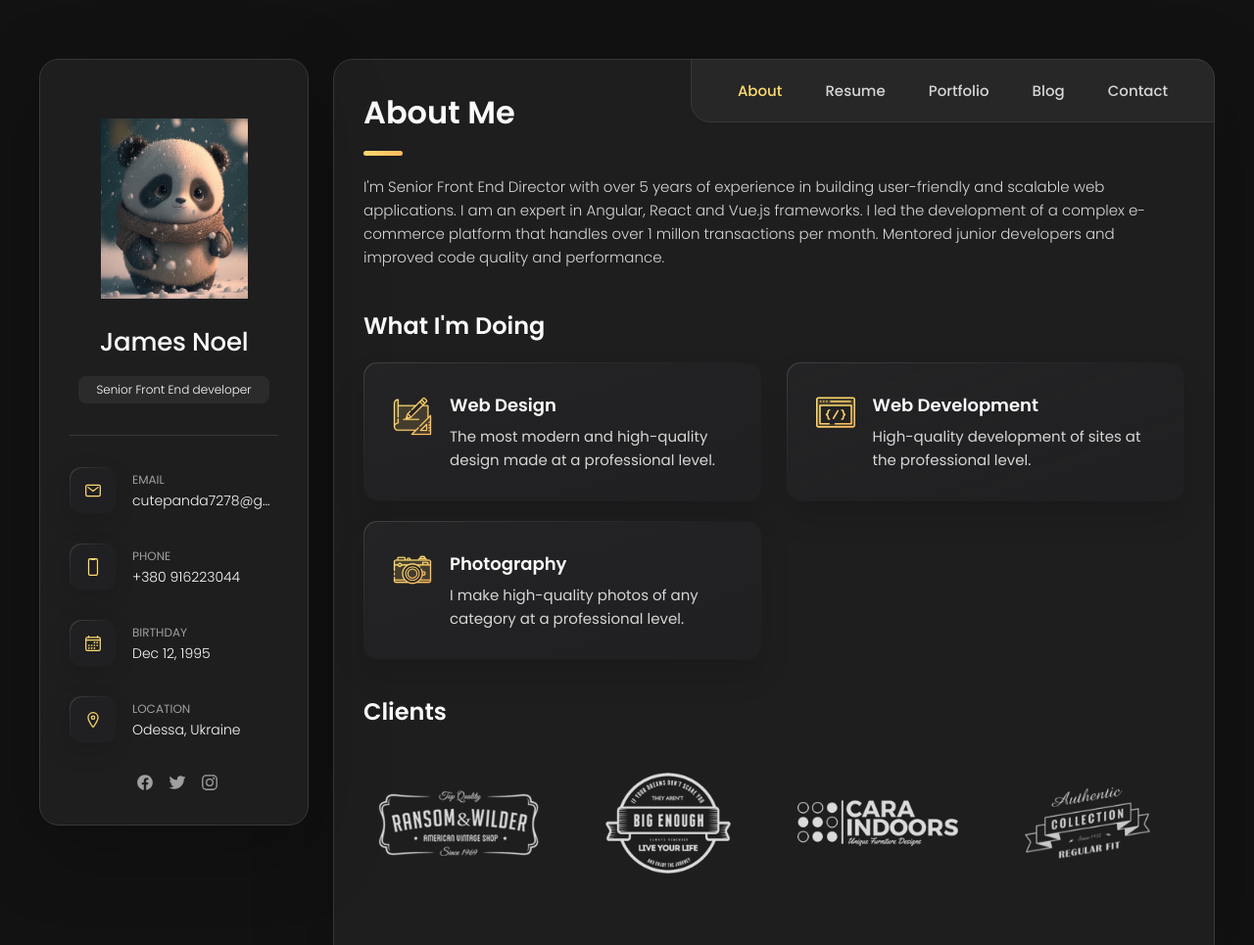
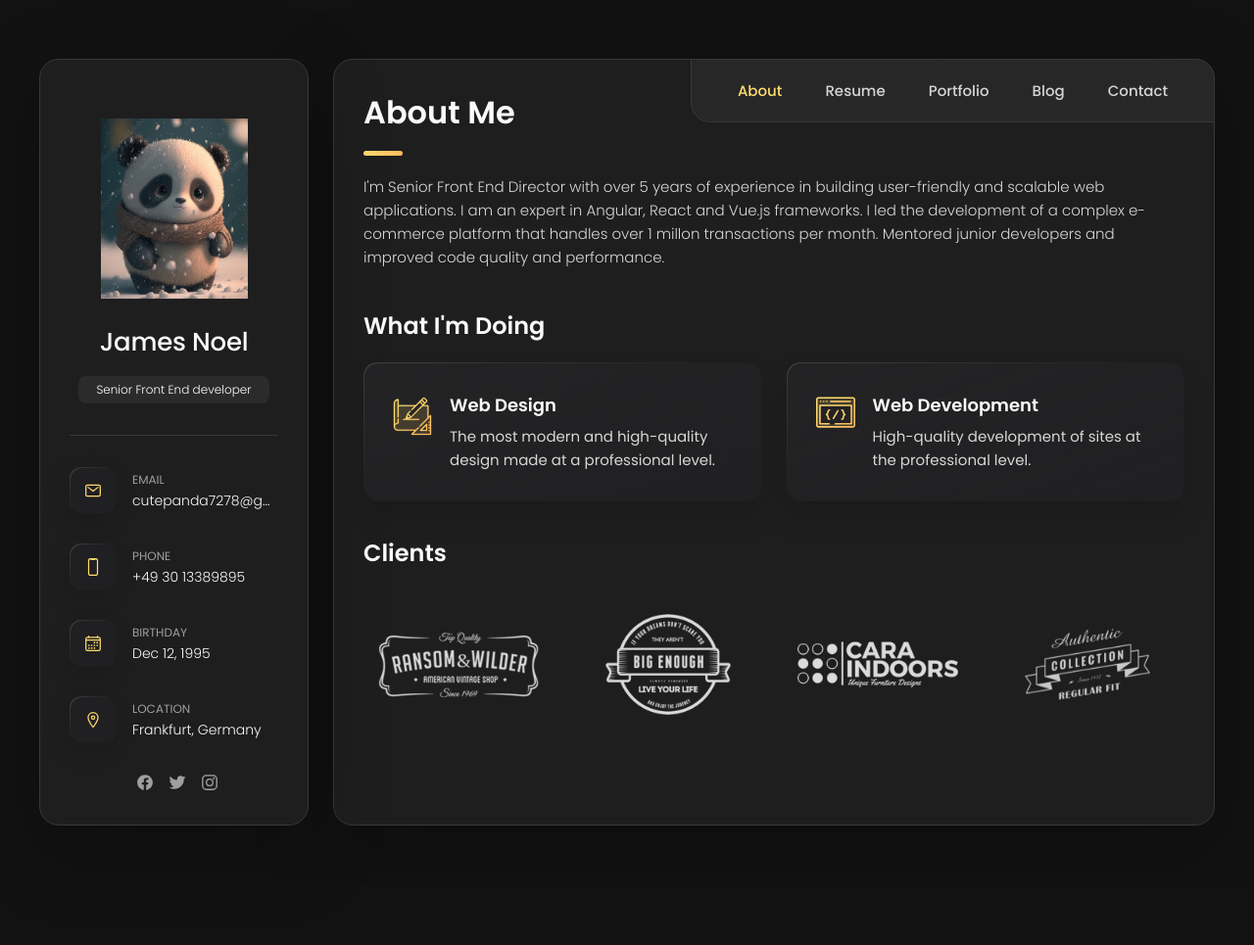
Before and after one commit to cutepanda7278/cutepanda7278.github.io, a plain HTML site: page index.html in a window 1280 px wide. Shown: the top 965 px of the page at 98% size. After the commit the page ends 903 px from the top, so only its background shows below. Drawn offline with nearby package versions, Linux system fonts and the light colour scheme.

Commit message:
Update index.html

```diff
--- a/index.html
+++ b/index.html
@@ -87,7 +87,7 @@
             <div class="contact-info">
               <p class="contact-title">Phone</p>
 
-              <a href="tel:+380916223044" class="contact-link">+380 916223044</a>
+              <a href="tel:+493013389895" class="contact-link">+49 30 13389895</a>
             </div>
 
           </li>
@@ -115,7 +115,7 @@
             <div class="contact-info">
               <p class="contact-title">Location</p>
 
-              <address>Odessa, Ukraine</address>
+              <address>Frankfurt, Germany</address>
             </div>
 
           </li>
@@ -258,22 +258,6 @@ transactions per month. Mentored junior developers and improved code quality and
 
                 <p class="service-item-text">
                   High-quality development of sites at the professional level.
-                </p>
-              </div>
-
-            </li>
-
-            <li class="service-item">
-
-              <div class="service-icon-box">
-                <img src="./assets/images/icon-photo.svg" alt="camera icon" width="40">
-              </div>
-
-              <div class="service-content-box">
-                <h4 class="h4 service-item-title">Photography</h4>
-
-                <p class="service-item-text">
-                  I make high-quality photos of any category at a professional level.
                 </p>
               </div>
 
```
